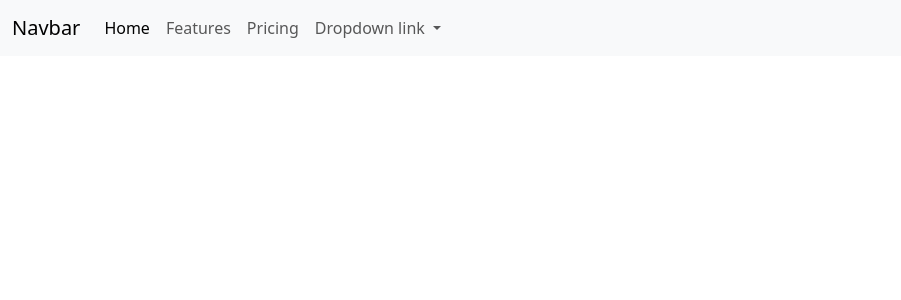
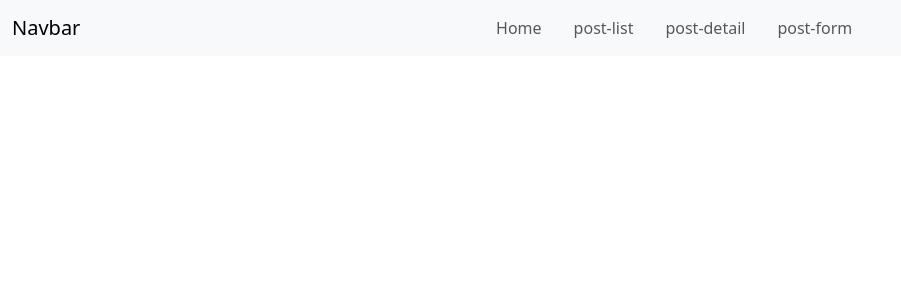
Before and after one commit to iliassid/EnaaBlog, an Angular app: page / in a window 1280 px wide. Shown: the top 300 px of the page, without its empty margins (0-901 px from the left). Built offline with nearby package versions, Linux system fonts and the light colour scheme.

Commit message:
modification

```diff
--- a/src/app/components/navbar/navbar.component.html
+++ b/src/app/components/navbar/navbar.component.html
@@ -10,26 +10,19 @@
     <button class="navbar-toggler" type="button" data-bs-toggle="collapse" data-bs-target="#navbarNavDropdown" aria-controls="navbarNavDropdown" aria-expanded="false" aria-label="Toggle navigation">
       <span class="navbar-toggler-icon"></span>
     </button>
-    <div class="collapse navbar-collapse" id="navbarNavDropdown">
+    <div class="collapse navbar-collapse navbar-nav d-flex justify-content-center w-100" id="navbarNavDropdown">
       <ul class="navbar-nav">
         <li class="nav-item">
-          <a class="nav-link active" aria-current="page" href="#">Home</a>
+          <a class="nav-link me-3" aria-current="page" href="#">Home</a>
         </li>
         <li class="nav-item">
-          <a class="nav-link" href="#">Features</a>
+          <a class="nav-link me-3" href="#">post-list</a>
         </li>
         <li class="nav-item">
-          <a class="nav-link" href="#">Pricing</a>
+          <a class="nav-link me-3" href="#">post-detail</a>
         </li>
-        <li class="nav-item dropdown">
-          <a class="nav-link dropdown-toggle" href="#" role="button" data-bs-toggle="dropdown" aria-expanded="false">
-            Dropdown link
-          </a>
-          <ul class="dropdown-menu">
-            <li><a class="dropdown-item" href="#">Action</a></li>
-            <li><a class="dropdown-item" href="#">Another action</a></li>
-            <li><a class="dropdown-item" href="#">Something else here</a></li>
-          </ul>
+        <li class="nav-item">
+          <a class="nav-link me-3" href="#">post-form</a>
         </li>
       </ul>
     </div>
```
